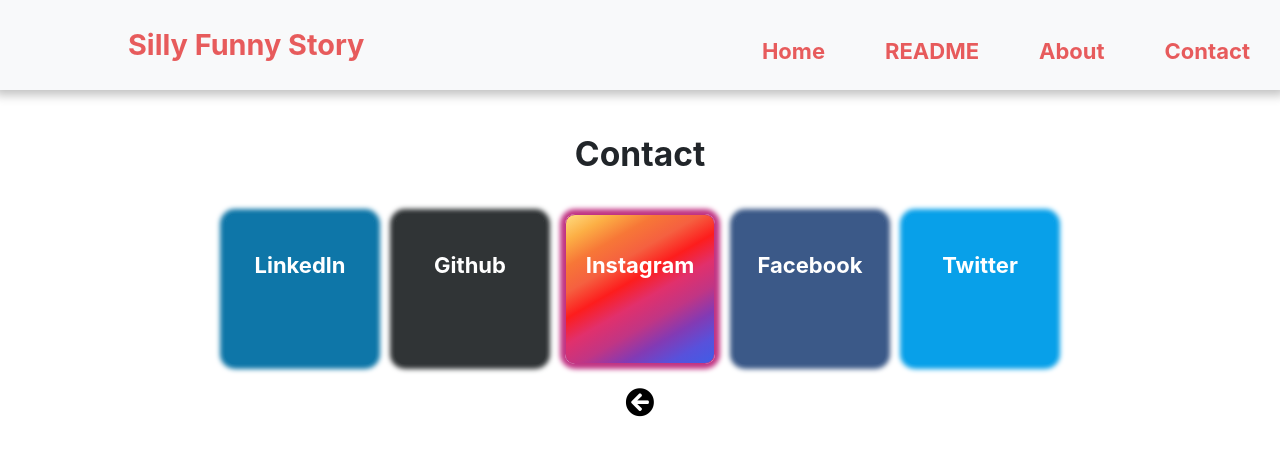
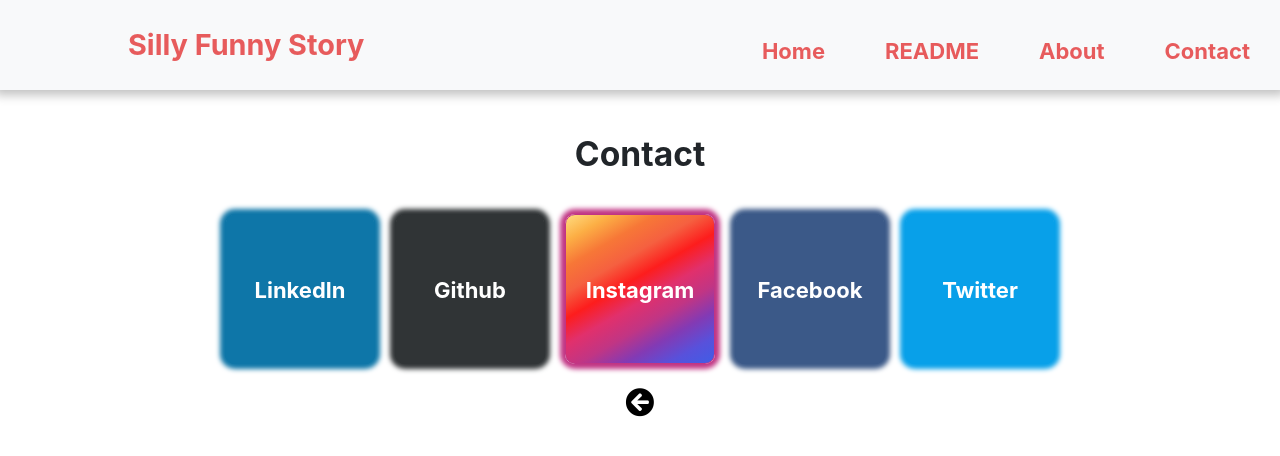
Before and after one commit to nnfunny/small-blog, a Jekyll site: the page built from pages/contact.html, in a window 1280 px wide. Shown: the top 456 px of the page. Built offline with Jekyll 4.4.1, drawn with Linux system fonts in a browser that asks for light colours; nearby versions of some CDN libraries.

Commit message:
Update contact page

```diff
--- a/pages/contact.html
+++ b/pages/contact.html
@@ -42,13 +42,14 @@
             text-align: center;
             padding: 5px;
             font-weight: bold;
-            line-height: 90px;
+            line-height: 140px;
         }
 
         @media screen and (max-width: 600px) {
             .item {
                 height: 100px;
                 width: 100px;
+                line-height: 90px;
             }
         }
 
```
